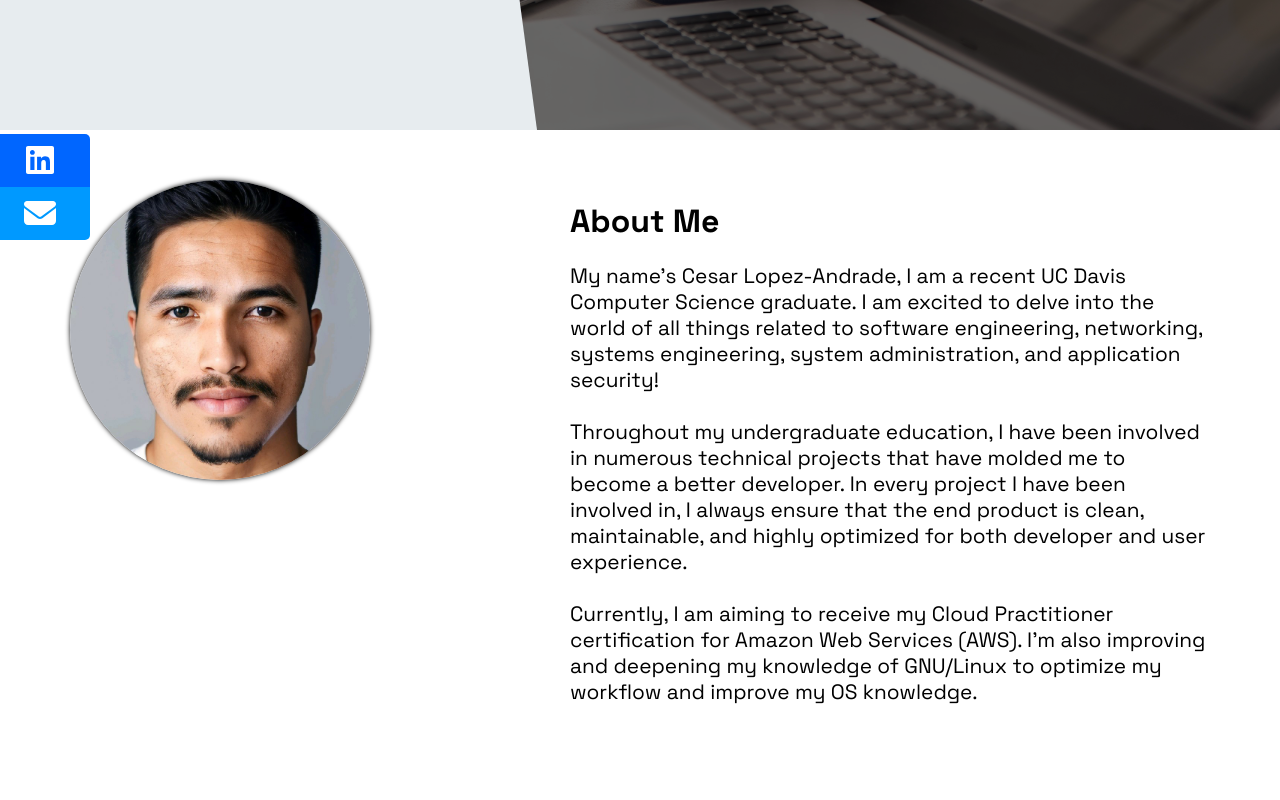
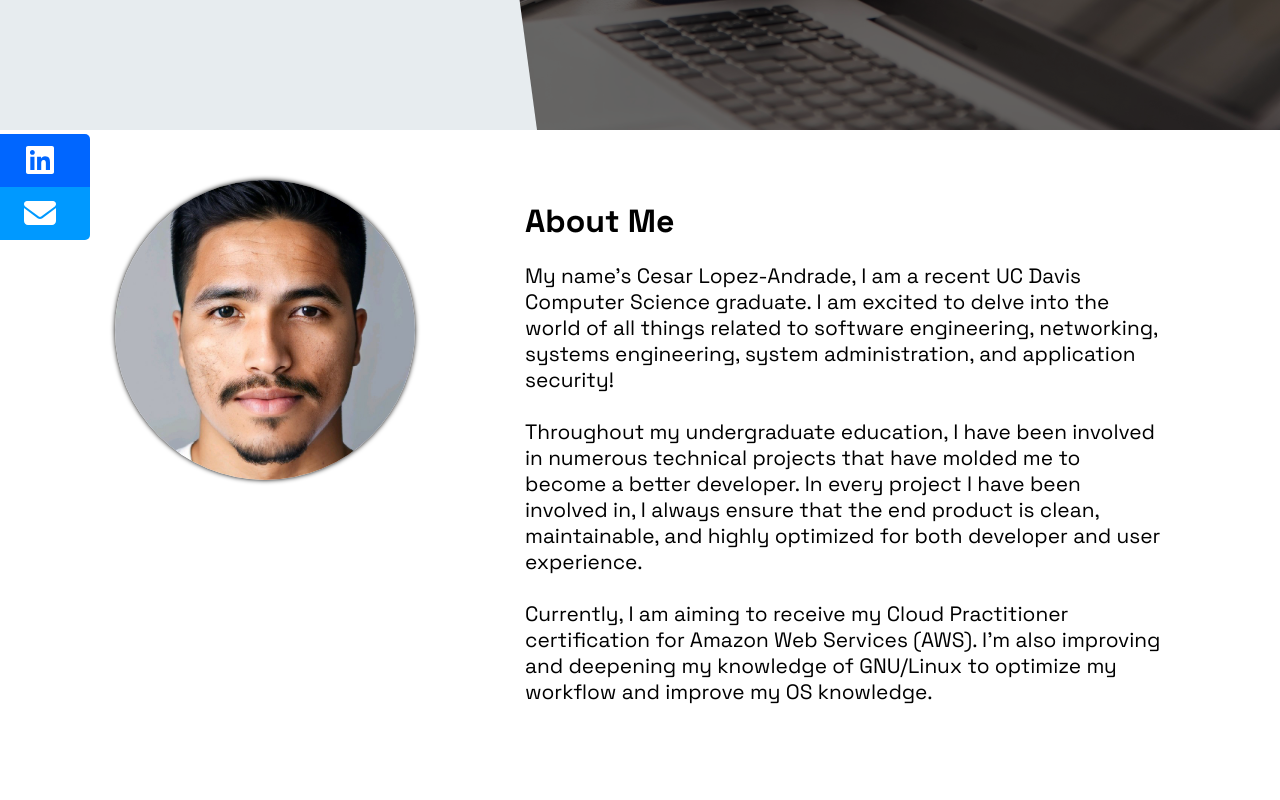
Before and after one commit to CesarAndrade007/Portfolio-Website, a Next.js app: page / in a window 1280 px wide. Shown: the part 440-1240 px from the top of the page. Built offline with nearby package versions, Linux system fonts and the light colour scheme.

Commit message:
update - modified about section

```diff
--- a/src/styles/home.module.css
+++ b/src/styles/home.module.css
@@ -172,7 +172,7 @@
     display: flex;
     justify-content: center;
     background-color: white;
-    gap: 200px;
+    gap: 110px;
     padding: 50px;
     animation: fadein 2s forwards;
 }
```
